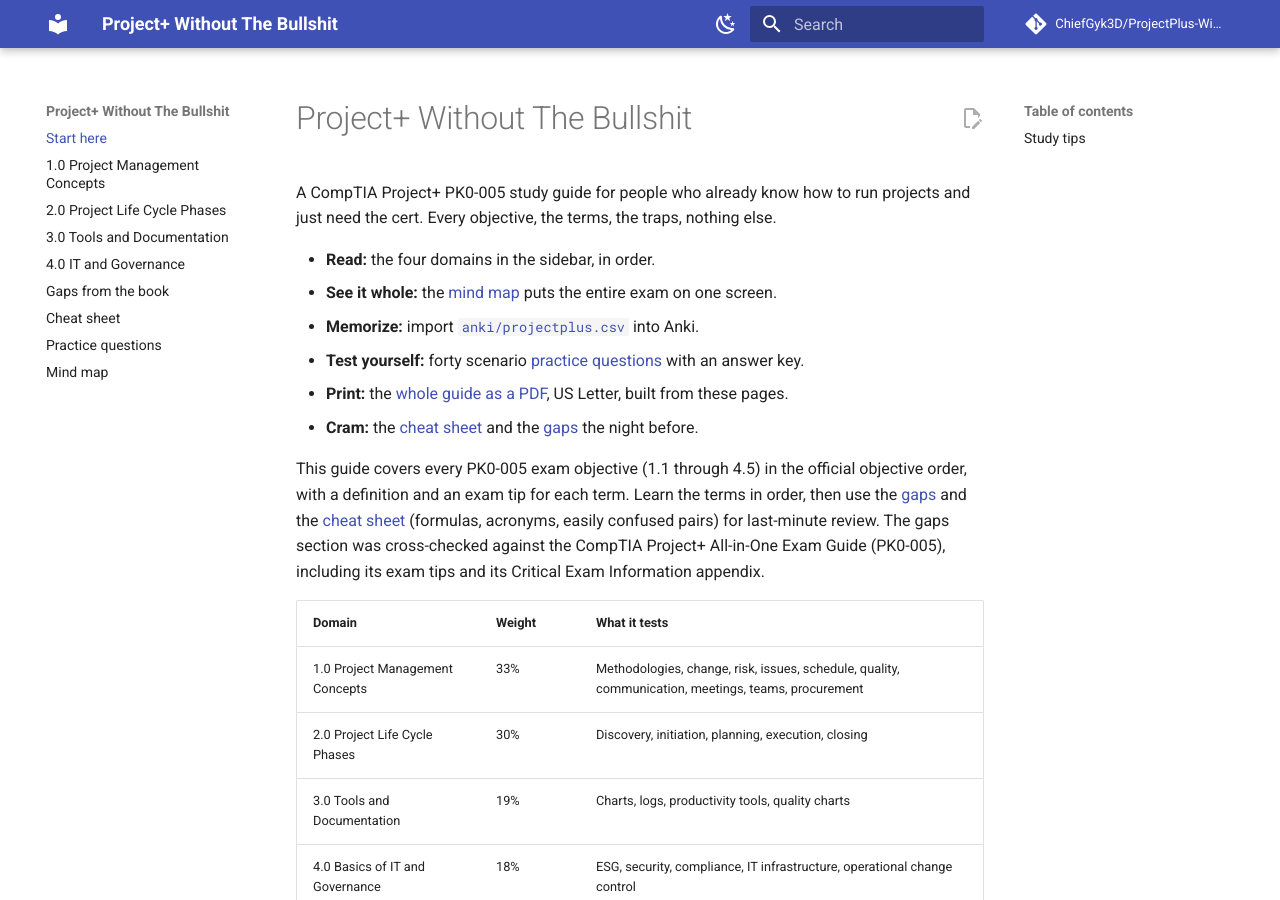
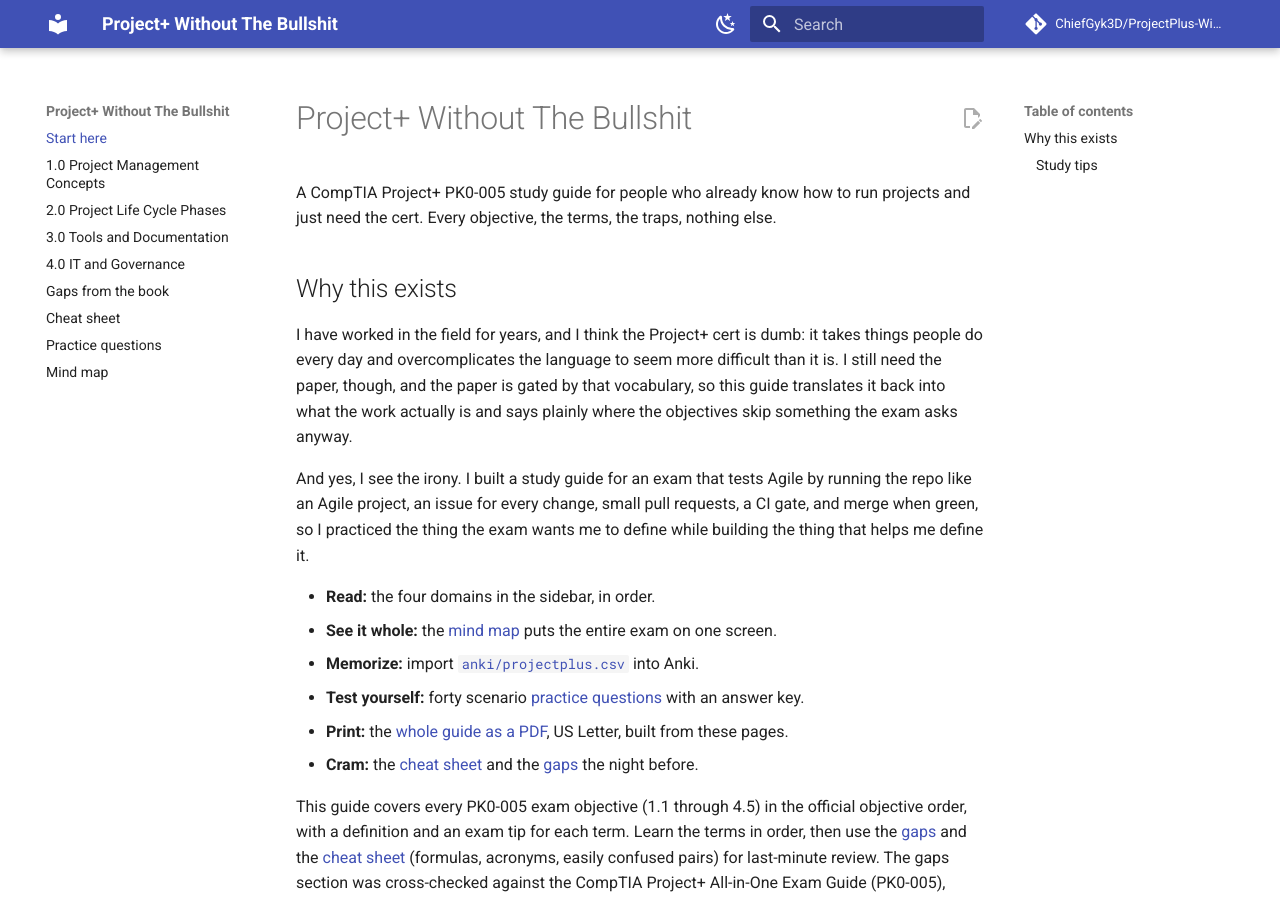
Before and after one commit to ChiefGyk3D/ProjectPlus-Without-The-Bullshit, an MkDocs documentation site: the page built from docs/index.md, in a window 1280 px wide and 900 px high. Built offline with MkDocs 1.6.1 and Material for MkDocs 9.7.7, drawn with Linux system fonts in a browser that asks for light colours; comment, search, counter and statistics services are not loaded.

Commit message:
Say plainly why this guide exists (#22)
Closes #21

Co-authored-by: Claude Sonnet 5.5 <noreply@anthropic.com>

```diff
--- a/docs/index.md
+++ b/docs/index.md
@@ -1,6 +1,12 @@
 # Project+ Without The Bullshit
 
 A CompTIA Project+ PK0-005 study guide for people who already know how to run projects and just need the cert. Every objective, the terms, the traps, nothing else.
+
+## Why this exists
+
+I have worked in the field for years, and I think the Project+ cert is dumb: it takes things people do every day and overcomplicates the language to seem more difficult than it is. I still need the paper, though, and the paper is gated by that vocabulary, so this guide translates it back into what the work actually is and says plainly where the objectives skip something the exam asks anyway.
+
+And yes, I see the irony. I built a study guide for an exam that tests Agile by running the repo like an Agile project, an issue for every change, small pull requests, a CI gate, and merge when green, so I practiced the thing the exam wants me to define while building the thing that helps me define it.
 
 - **Read:** the four domains in the sidebar, in order.
 - **See it whole:** the [mind map](mindmap.md) puts the entire exam on one screen.
```
Also changed, not shown: README.md (+6 -0 lines).
